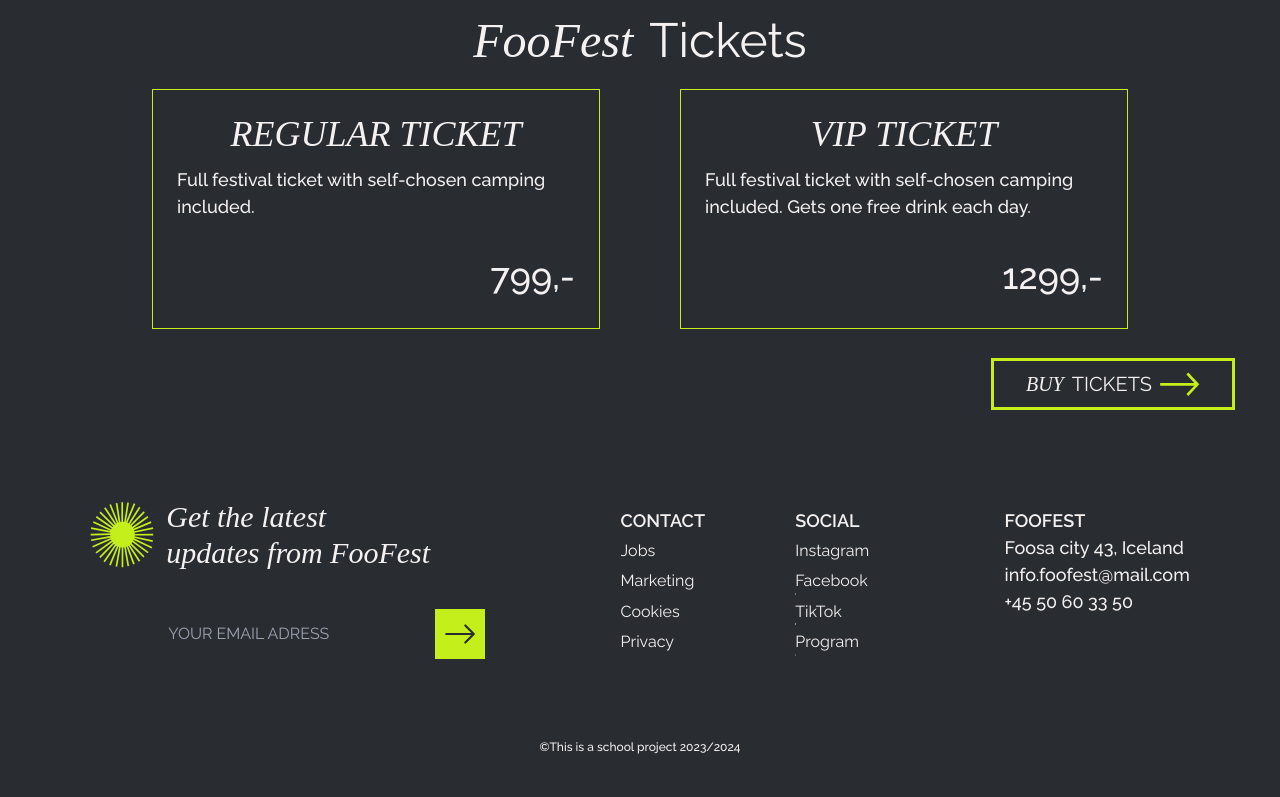
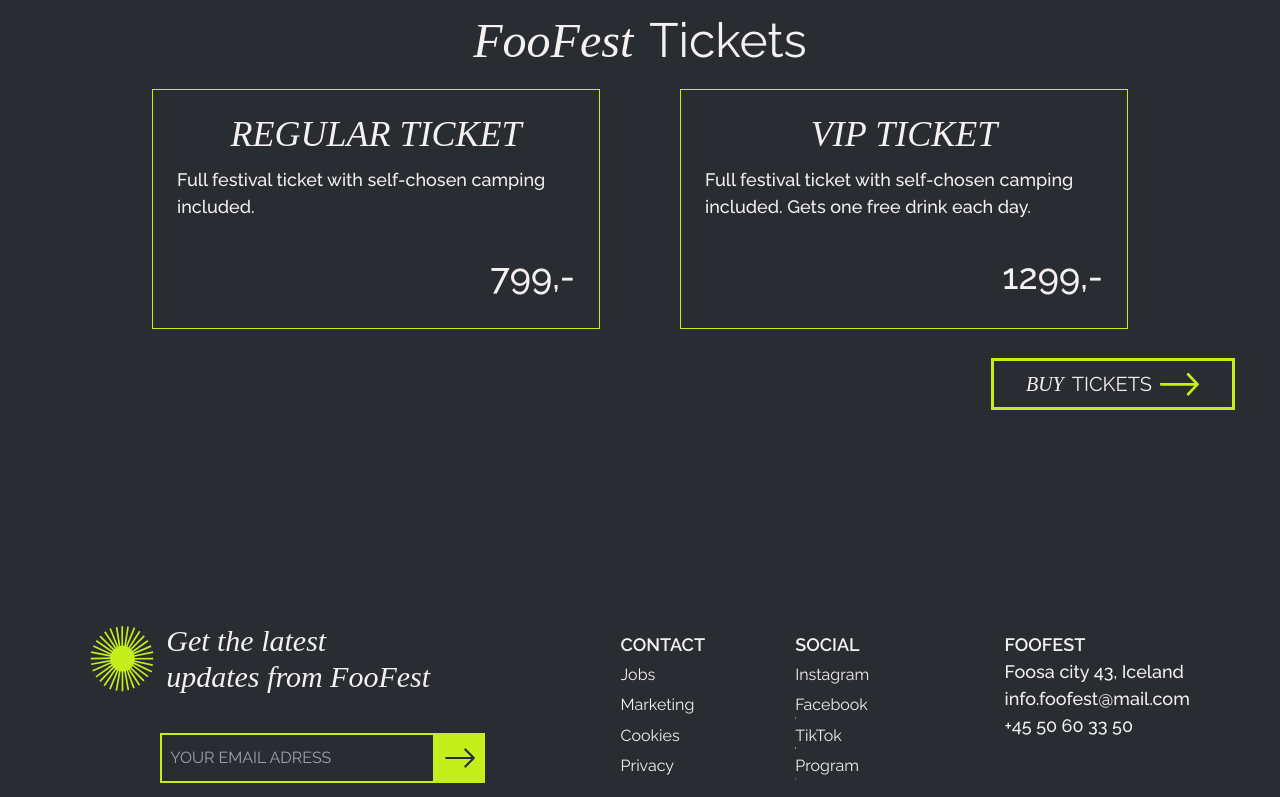
Before and after one commit to TheImpatientz/foofest_exam, a Next.js app: page / in a window 1280 px wide. Shown: the part 2000-2797 px from the top of the page. Before the commit the page ends 2755 px from the top, so only its background shows below. Built offline with nearby package versions, Linux system fonts and the light colour scheme.

Commit message:
footer, burger mm

```diff
--- a/src/components/Footer.jsx
+++ b/src/components/Footer.jsx
@@ -4,7 +4,7 @@ import OurLink from "./OurLink";
 export default function Footer() {
   return (
     <>
-      <div className="grid grid-rows-3 w-4/5 ml-auto mr-auto md:w-auto md:grid-rows-1 md:grid-cols-[auto]">
+      <div className="grid grid-rows-3 w-4/5 mt-36 ml-auto mr-auto md:w-auto md:grid-rows-1 md:grid-cols-[auto]">
         <Newsletter></Newsletter>
         <div className="mt-auto mb-auto md:col-start-3 md:mt-2 md:mr-auto md:ml-auto">
           <p className="font-semibold">FOOFEST</p>
--- a/src/components/Header.jsx
+++ b/src/components/Header.jsx
@@ -29,7 +29,7 @@ export default function Header({ current }) {
       </div>
 
       <nav className={` ${isOpen ? "" : "translate-x-full"} flex items-center justify-center fixed top-0 right-0 transition-transform duration-500 ease-in-out bg-[var(--accent-color)] text-[var(--primary-color)] w-full md:w-1/2 h-screen z-10`}>
-        <ul className="flex flex-col place-content-center mb-40 w-fit">
+        <ul className="flex flex-col place-content-center md:mt-32 mb-40 w-fit">
           <li className="w-full h-auto">
             <OurLink size="big" text="Home" color="dark" href="/" current={current} />
           </li>
--- a/src/components/Newsletter.jsx
+++ b/src/components/Newsletter.jsx
@@ -12,7 +12,7 @@ export default function Newsletter() {
         </p>
       </div>
       <label className="flex mt-1 md:place-self-end" htmlFor="newsletter">
-        <input className="outline-2 outline-[var(--accent-color)] bg-[var(--primary-color)] p-2 text-[--secondary-color] md:w-[275px]" id="newsletter" name="newsletter" type="text" placeholder="YOUR EMAIL ADRESS" />
+        <input className="border-2 border-[var(--accent-color)] bg-[var(--primary-color)] p-2 text-[--secondary-color] md:w-[275px]" id="newsletter" name="newsletter" type="text" placeholder="YOUR EMAIL ADRESS" />
         <svg xmlns="http://www.w3.org/2000/svg" width="16" height="16" fill="var(--primary-color)" className="bi bi-arrow-right bg-[var(--accent-color)] h-auto w-[40px] p-2 md:w-[50px]" viewBox="0 0 16 16">
           <path fillRule="evenodd" d="M1 8a.5.5 0 0 1 .5-.5h11.793l-3.147-3.146a.5.5 0 0 1 .708-.708l4 4a.5.5 0 0 1 0 .708l-4 4a.5.5 0 0 1-.708-.708L13.293 8.5H1.5A.5.5 0 0 1 1 8z" />
         </svg>
--- a/src/components/ProgramContent.jsx
+++ b/src/components/ProgramContent.jsx
@@ -8,7 +8,7 @@ export default function ProgramContent({ data, visible }) {
 
   return (
     // her skal der mappes igennem noget data alt efter hvor mange bands der er, og hvilke dage
-    <section className="grid md:grid-cols-3 md:mt-14 mb-20 mt-8">
+    <section className="grid md:grid-cols-3 md:mt-14 mt-8">
       <div className="md:border-r border-[var(--accent-color)] md:pr-8 grid mb-4 md:pl-8">
         <h4 className="span justify-self-center">MIDGARD</h4>
         <ul className="border-t space-between border-[var(--accent-color)]">
```
